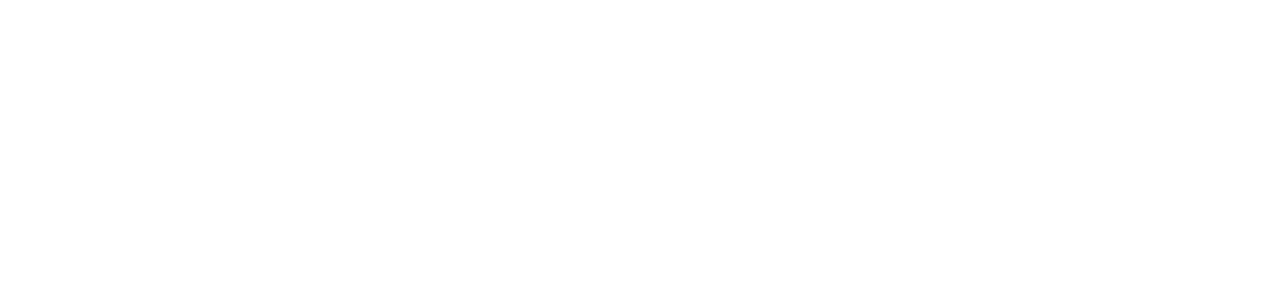
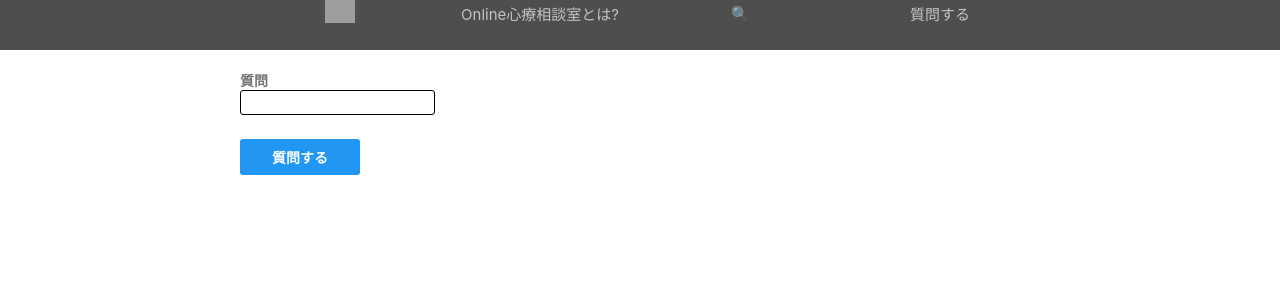
Before and after one commit to FuruyaYuuki/my_first_react_app, a React (Create React App) app: page /addq in a window 1280 px wide. Shown: the top 300 px of the page. Built offline with nearby package versions, Linux system fonts and the light colour scheme; grey boxes are pictures that could not be loaded.

Commit message:
add addQ

```diff
--- a/src/js/App.js
+++ b/src/js/App.js
@@ -4,6 +4,7 @@
 import { Comment } from "./views/components/Comment"
 import { Table } from "./views/components/Search"
 import { Show } from "./views/components/Show"
+import { AddQ } from "./views/components/AddQ"
 
 const Body = styled.body`
   margin: 0 auto;
@@ -18,6 +19,7 @@
         <Route path="/comment" component={Comment} />
         <Route path="/search" component={Table} />
         <Route path="/show" component={Show} />
+        <Route path="/addq" component={AddQ} />
       </Body>
     </BrowserRouter>
   );
--- /dev/null
+++ b/src/js/views/components/AddQ.js
@@ -0,0 +1,65 @@
+import styled from 'styled-components'
+import { useState } from 'react';
+import { Header } from "./Header"
+
+const Container = styled.div`
+  max-width: 800px;
+  width: 100%;
+  padding: 0 15px;
+  margin: 20px auto;
+`
+
+const Label = styled.label`
+  display: flex;
+  color: #757575;
+  font-size: 14px;
+  font-weight: bold;
+`
+const Input = styled.input`
+  border-radius: 3px;
+  padding: 4px 8px;
+  border: 1px solid black;
+`
+
+const ButtonContainer = styled.div`
+  margin-top: 24px;
+`
+
+const Button = styled.button`
+  border: none;
+  border-radius: 3px;
+  background-color: #2196F3;
+  padding: 8px 16px;
+  min-width: 100px;
+  font-size: 14px;
+  font-weight: bold;
+  color: white;
+  cursor: pointer;
+  width: 120px;
+`
+
+export const AddQ = () => {
+
+  const [text, setText] = useState('');
+
+  return (
+    <div>
+      <Header />
+      <Container>
+        <form>
+          <div>
+            <Label>質問</Label>
+            <Input
+              type="text"
+              value={text}
+              onChange={(e) => setText(e.target.value)}
+            />
+          </div>
+          <ButtonContainer>
+            <Button>質問する</Button>
+          </ButtonContainer>
+        </form>
+      </Container>
+    </div>
+  )
+}
--- a/src/js/views/components/Header.js
+++ b/src/js/views/components/Header.js
@@ -15,7 +15,7 @@
   margin: 0 auto;
   display: grid;
 
-  grid-template-columns: 200px 200px 200px;
+  grid-template-columns: 200px 200px 200px 200px;
   justify-content: center;
   place-items: center;
 `
@@ -45,8 +45,11 @@
         <StyledLink to="/comment">
           <HeaderItem>Online心療相談室とは?</HeaderItem>
         </StyledLink>
-        <StyledLink to="/Search">
+        <StyledLink to="/search">
           <HeaderItem>🔍</HeaderItem>
+        </StyledLink>
+        <StyledLink to="/addq">
+          <HeaderItem>質問する</HeaderItem>
         </StyledLink>
       </Container>
     </HeaderClass>
--- a/src/js/views/components/Home.js
+++ b/src/js/views/components/Home.js
@@ -3,6 +3,9 @@
 import { Footer } from "./Footer"
 
 export const Home = () => {
+
+  // const [tab, setTab] = useState('Q');
+  // const [langs, setLangs] = useState(data);
 
   return (
     <div>
--- a/src/js/views/components/Q.js
+++ b/src/js/views/components/Q.js
@@ -12,17 +12,17 @@
 `
 
 
-const QLists = [
-  {q:'Q. 朝起きるためにはどうしたらいいですか？'},
-  {q:'Q. 他人の目を気にしないためにはどうしたらいいですか？'},
-  {q:'Q. 自分が嫌いになったらどうしたらいいですか？'},
-  {q:'Q. 周りに迷惑をかけていると思ったらどうしたらいいですか？'},
-  {q:'Q. 外に出るのも嫌になったらどうしたらいいですか？'},
-  {q:'Q. 教室に入る時はどうしたらいいですか？'},
-  {q:'Q. 午後などの遅い時間帯に学校に行くのが恥ずかしいのはどうしたらいいですか？'},
-  {q:'Q. あいうえおあいうえおあいうえおあいうえおあいうえお'},
-  {q:'Q. あいうえおあいうえおあいうえおあいうえおあいうえお'},
-  {q:'Q. あいうえおあいうえおあいうえおあいうえおあいうえお'}
+export const QLists = [
+  {q:'Q. 朝起きるためにはどうしたらいいですか？', name:'相談室長'},
+  {q:'Q. 他人の目を気にしないためにはどうしたらいいですか？', name:'相談室長'},
+  {q:'Q. 自分が嫌いになったらどうしたらいいですか？', name:'相談室長'},
+  {q:'Q. 周りに迷惑をかけていると思ったらどうしたらいいですか？', name:'相談室長'},
+  {q:'Q. 外に出るのも嫌になったらどうしたらいいですか？', name:'相談室長'},
+  {q:'Q. 教室に入る時はどうしたらいいですか？', name:'相談室長'},
+  {q:'Q. 午後などの遅い時間帯に学校に行くのが恥ずかしいのはどうしたらいいですか？', name:'相談室長'},
+  {q:'Q. あいうえおあいうえおあいうえおあいうえおあいうえお', name:'相談室長'},
+  {q:'Q. あいうえおあいうえおあいうえおあいうえおあいうえお', name:'相談室長'},
+  {q:'Q. あいうえおあいうえおあいうえおあいうえおあいうえお', name:'相談室長'}
 ];
 
 export const Q = () => {
--- a/src/js/views/components/QA.js
+++ b/src/js/views/components/QA.js
@@ -18,16 +18,16 @@
 `
 
 const QALists = [
-  {q:'Q. 朝起きるためにはどうしたらいいですか？', a:'A. 徹夜を利用して生活サイクルを激変させましょう!'},
-  {q:'Q. 他人の目を気にしないためにはどうしたらいいですか？', a:'A. 何か１つ自信が持てることを成し遂げましょう！'},
-  {q:'Q. 自分が嫌いになったらどうしたらいいですか？', a:'A. 誰か信頼してる人に話してみましょう！'},
-  {q:'Q. 周りに迷惑をかけていると思ったらどうしたらいいですか？', a:'A. 迷惑をかけていると思う人に聞いてみましょう！'},
-  {q:'Q. 外に出るのも嫌になったらどうしたらいいですか？', a:'A. 家の中でもいいので何か自信がつくことを成し遂げてみましょう！'},
-  {q:'Q. 教室に入る時はどうしたらいいですか？', a:'A. 辛いとは思いますが休憩時間中に入るのが1番です！'},
-  {q:'Q. 午後などの遅い時間帯に学校に行くのが恥ずかしいのはどうしたらいいですか？', a:'A. むしろ遅い時間でも学校に来るのは来る気はがとてもある証拠になると考えましょう！'},
-  {q:'Q. あいうえおあいうえおあいうえおあいうえおあいうえお', a:'A. あいうえおあいうえおあいうえおあいうえおあいうえお'},
-  {q:'Q. あいうえおあいうえおあいうえおあいうえおあいうえお', a:'A. あいうえおあいうえおあいうえおあいうえおあいうえお'},
-  {q:'Q. あいうえおあいうえおあいうえおあいうえおあいうえお', a:'A. あいうえおあいうえおあいうえおあいうえおあいうえお'}
+  {q:'Q. 朝起きるためにはどうしたらいいですか？', a:'A. 徹夜を利用して生活サイクルを激変させましょう!', name:'相談室長'},
+  {q:'Q. 他人の目を気にしないためにはどうしたらいいですか？', a:'A. 何か１つ自信が持てることを成し遂げましょう！', name:'相談室長'},
+  {q:'Q. 自分が嫌いになったらどうしたらいいですか？', a:'A. 誰か信頼してる人に話してみましょう！', name:'相談室長'},
+  {q:'Q. 周りに迷惑をかけていると思ったらどうしたらいいですか？', a:'A. 迷惑をかけていると思う人に聞いてみましょう！', name:'相談室長'},
+  {q:'Q. 外に出るのも嫌になったらどうしたらいいですか？', a:'A. 家の中でもいいので何か自信がつくことを成し遂げてみましょう！', name:'相談室長'},
+  {q:'Q. 教室に入る時はどうしたらいいですか？', a:'A. 辛いとは思いますが休憩時間中に入るのが1番です！', name:'相談室長'},
+  {q:'Q. 午後などの遅い時間帯に学校に行くのが恥ずかしいのはどうしたらいいですか？', a:'A. むしろ遅い時間でも学校に来るのは来る気はがとてもある証拠になると考えましょう！', name:'相談室長'},
+  {q:'Q. あいうえおあいうえおあいうえおあいうえおあいうえお', a:'A. あいうえおあいうえおあいうえおあいうえおあいうえお', name:'相談室長'},
+  {q:'Q. あいうえおあいうえおあいうえおあいうえおあいうえお', a:'A. あいうえおあいうえおあいうえおあいうえおあいうえお', name:'相談室長'},
+  {q:'Q. あいうえおあいうえおあいうえおあいうえおあいうえお', a:'A. あいうえおあいうえおあいうえおあいうえおあいうえお', name:'相談室長'}
 ]
 
 export const QA = () => {
--- a/src/js/views/components/Search.js
+++ b/src/js/views/components/Search.js
@@ -43,6 +43,7 @@
   const [items, setItems] = useState(QLists);
   const [value, setValue] = useState("");
   const [filteredItems, setFiltered] = useState([]); //追加
+  // const [text, setText] = useState("");
 
   const handleSearch = (e) => {
     setValue(e.target.value);
@@ -56,6 +57,10 @@
     });
     setFiltered(newItems); //変更
   }, [value]);
+
+  // const changeText = () => {
+  //   setText(items);
+  // }
 
   return (
     <div>
--- a/src/js/views/components/Show.js
+++ b/src/js/views/components/Show.js
@@ -1,8 +1,36 @@
 import styled from 'styled-components';
+import { Header } from "./Header"
+
+const Container = styled.div`
+  max-width: 800px;
+  width: 100%;
+  padding: 0 15px;
+  margin: 0 auto;
+`
+
+const QAStyle = styled.h1`
+  color: black;
+  font-size: 30px;
+  margin: 30px 4px 0px 4px;
+`
+
+const By = styled.p`
+  color: black;
+  font-size: 30px;
+  margin: 30px 4px 0 4px;
+`
 
 export const Show = () => {
 
   return (
-    <div>あ</div>
+    <div>
+      <Header />
+      <Container>
+        <QAStyle>Q. 朝起きるためにはどうしたらいいですか？</QAStyle>
+        <QAStyle>A. 徹夜を利用して生活サイクルを激変させましょう!</QAStyle>
+        <By>Q by 相談室長</By>
+        <By>A by 相談室長</By>
+      </Container>
+    </div>
   );
 }
```
